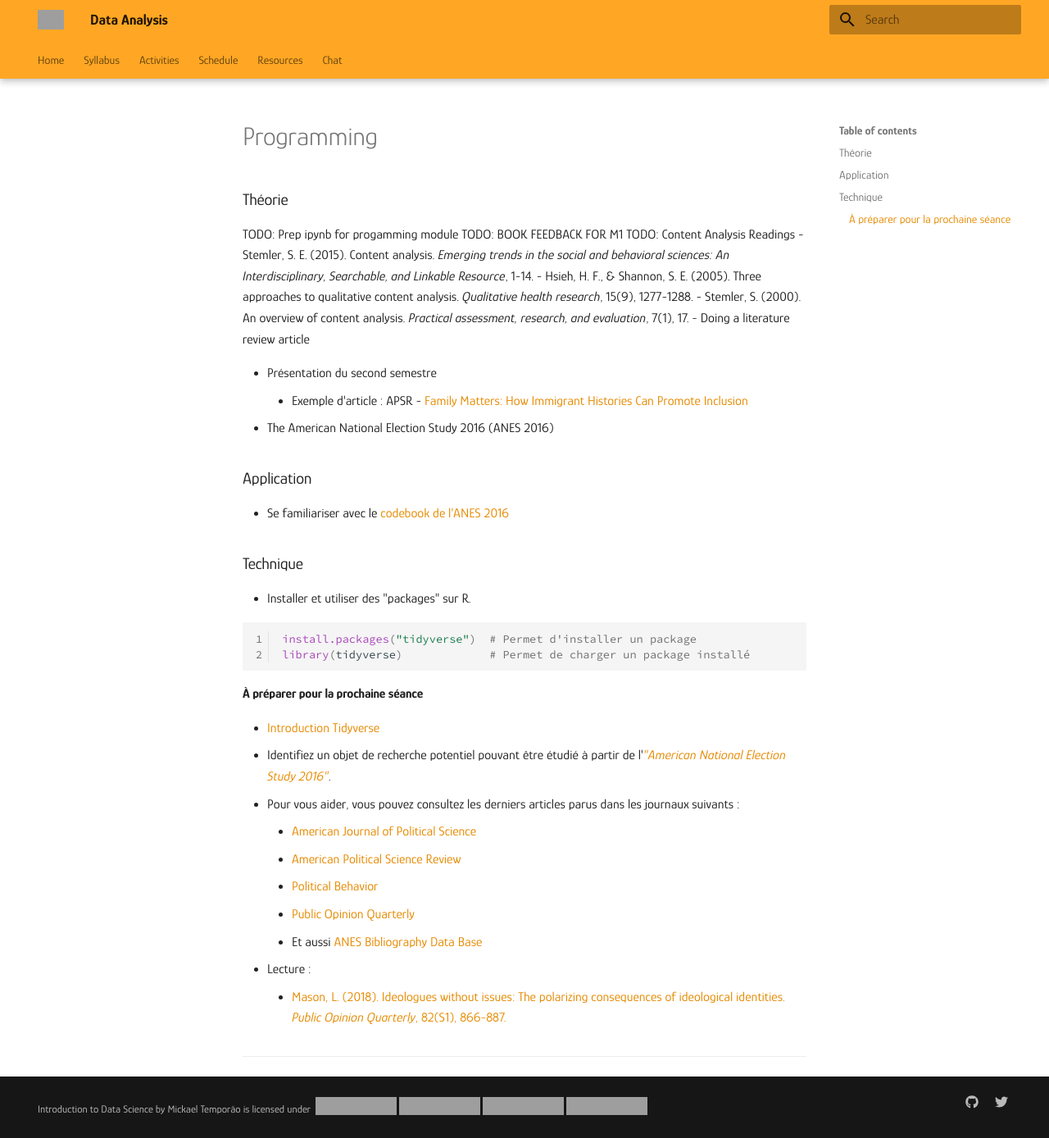
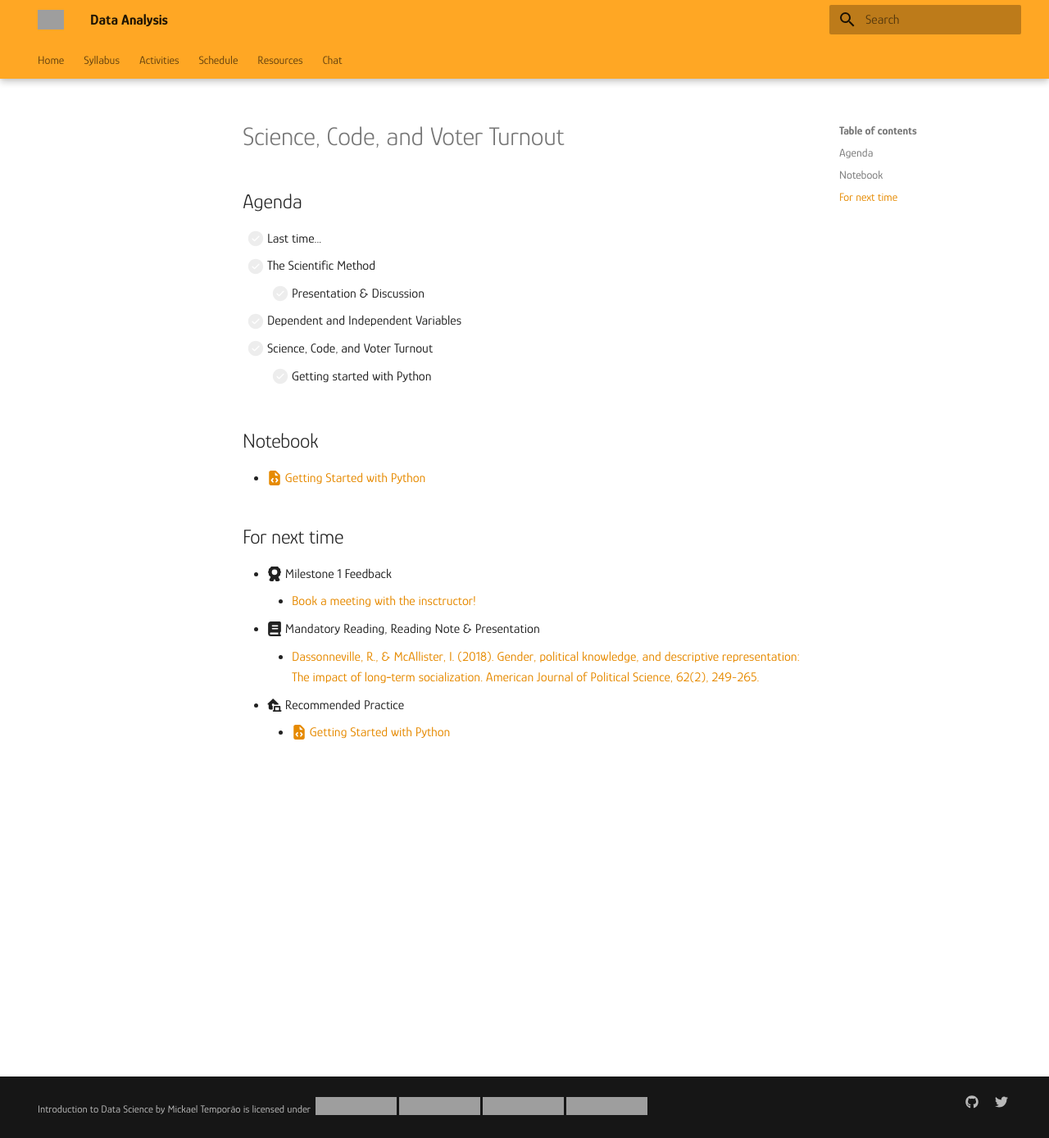
Before and after one commit to mickaeltemporao/data-analysis, an MkDocs documentation site: the page built from docs/modules/programming.md, in a window 1280 px wide and 1388 px high. Shown: the whole window at 82% size. Built offline with MkDocs 1.6.1 and Material for MkDocs 9.7.7, drawn with Linux system fonts in a browser that asks for light colours; grey boxes are pictures that could not be loaded.

Commit message:
update module

````diff
--- a/docs/modules/programming.md
+++ b/docs/modules/programming.md
@@ -1,39 +1,20 @@
-# Programming
+# Science, Code, and Voter Turnout
 
-### Théorie
+## Agenda
+- [ ] Last time...
+- [ ] The Scientific Method
+    - [ ] Presentation & Discussion
+- [ ] Dependent and Independent Variables
+- [ ] Science, Code, and Voter Turnout
+    - [ ] Getting started with Python
 
-TODO: Prep ipynb for progamming module
-TODO: BOOK FEEDBACK FOR M1
-TODO: Content Analysis Readings
-    - Stemler, S. E. (2015). Content analysis. *Emerging trends in the social and behavioral sciences: An Interdisciplinary, Searchable, and Linkable Resource*, 1-14.
-    - Hsieh, H. F., & Shannon, S. E. (2005). Three approaches to qualitative content analysis. *Qualitative health research*, 15(9), 1277-1288.
-    - Stemler, S. (2000). An overview of content analysis. *Practical assessment, research, and evaluation*, 7(1), 17.
-    - Doing a literature review article
+## Notebook
+- [:fontawesome-solid-file-code: Getting Started with Python](https://colab.research.google.com/github/mickaeltemporao/itds/blob/main/materials/01-getting-started.ipynb)
 
-- Présentation du second semestre
-    - Exemple d'article : APSR - [Family Matters: How Immigrant Histories Can Promote Inclusion](https://www.cambridge.org/core/services/aop-cambridge-core/content/view/871DB7A02565D65FB0584FE89D7EF35D/S0003055420001057a.pdf/family-matters-how-immigrant-histories-can-promote-inclusion.pdf)
-- The American National Election Study 2016 (ANES 2016)
-
-### Application
-- Se familiariser avec le [codebook de l'ANES 2016](https://electionstudies.org/wp-content/uploads/2018/12/anes_timeseries_2016_userguidecodebook.pdf)
-
-### Technique
-- Installer et utiliser des "packages" sur R.
-
-``` r
-install.packages("tidyverse")  # Permet d'installer un package
-library(tidyverse)             # Permet de charger un package installé
-```
-
-#### À préparer pour la prochaine séance
-- [Introduction Tidyverse](https://campus.datacamp.com/courses/introduction-to-the-tidyverse)
-- Identifiez un objet de recherche potentiel pouvant être étudié à partir de l'[*"American National Election Study 2016"*](https://electionstudies.org/wp-content/uploads/2018/12/anes_timeseries_2016_userguidecodebook.pdf).
-- Pour vous aider, vous pouvez consultez les derniers articles parus dans les journaux suivants :
-    - [American Journal of Political Science](https://ajps.org/)
-    - [American Political Science Review](https://www.cambridge.org/core/journals/american-political-science-review)
-    - [Political Behavior](https://www.springer.com/journal/11109)
-    - [Public Opinion Quarterly](https://academic.oup.com/poq)
-    - Et aussi [ANES Bibliography Data Base](https://electionstudies.org/papers-documents/anes-bibliography/)
-- Lecture :
-    - [Mason, L. (2018). Ideologues without issues: The polarizing consequences of ideological identities. *Public Opinion Quarterly*, 82(S1), 866-887.](https://academic.oup.com/poq/article/82/S1/866/4951269?login=true)
----
+## For next time
+-  :fontawesome-solid-award: Milestone 1 Feedback
+    -  [Book a meeting with the insctructor!](https://calendly.com/mickaeltemporao/one-on-one)
+- :fontawesome-solid-book: Mandatory Reading, Reading Note & Presentation
+    - [Dassonneville, R., & McAllister, I. (2018). Gender, political knowledge, and descriptive representation: The impact of long‐term socialization. American Journal of Political Science, 62(2), 249-265.](https://proxy.sciencespobordeaux.fr:2595/doi/epdf/10.1111/ajps.12353)
+- :fontawesome-solid-laptop-house: Recommended Practice
+    - [:fontawesome-solid-file-code: Getting Started with Python](https://colab.research.google.com/github/mickaeltemporao/itds/blob/main/materials/01-getting-started.ipynb)
````
Also changed, not shown: docs/activities/participation.md (+8 -3 lines), docs/modules/causality.md (+2 -5 lines), docs/modules/tools.md (+2 -6 lines), docs/readings.md (added, +14 -0 lines), docs/schedule.md (+1 -1 lines).
